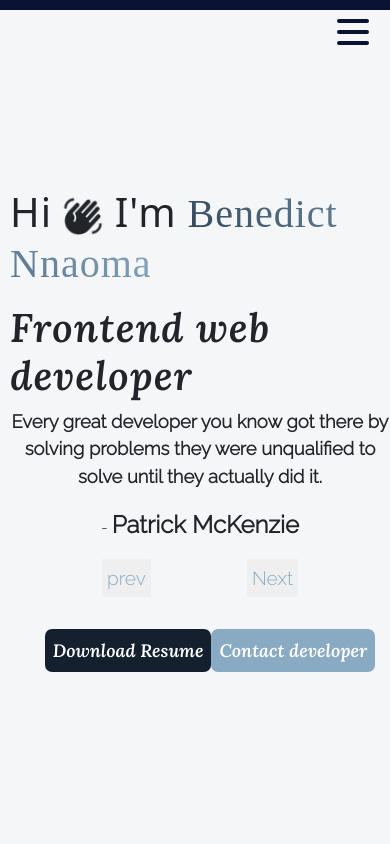
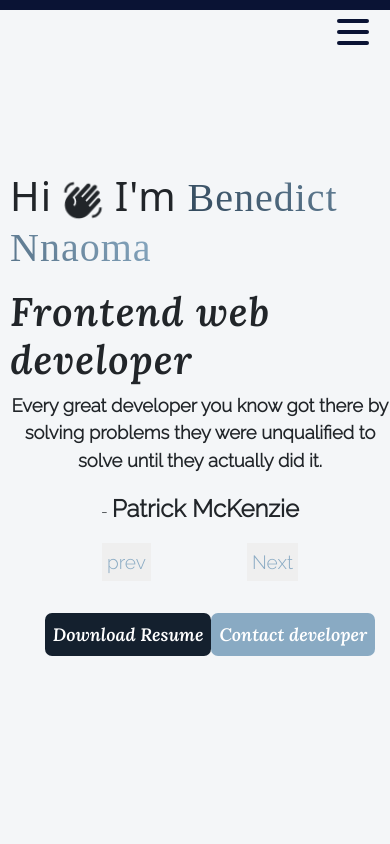
Before and after one commit to Benedictnno/portfolio, a React (Vite) app: page / in a window 390 px wide. Shown: the top 844 px of the page. Built offline with nearby package versions, Linux system fonts and the light colour scheme; a web font is replaced by a local one.

Commit message:
spacing 2

```diff
--- a/src/Components/Buttom/Contact.jsx
+++ b/src/Components/Buttom/Contact.jsx
@@ -1,5 +1,3 @@
-import React, { useState } from 'react'
-import { CopyToClipboard } from 'react-copy-to-clipboard'
 import {
   AiFillPhone,
   AiFillMail,
@@ -30,9 +28,6 @@ const Contact = () => {
       },
     ];
 
-     const handleCopy = () => {
-       setCopied(true);
-     };
   return (
     <div className="copy" id="contact">
       {data.map((copy) => {
--- a/src/index.css
+++ b/src/index.css
@@ -556,7 +556,7 @@ margin: 0 auto;
   }
 
  .intro {
-   margin-top: 12rem;
+   margin-top: 10rem;
    display: block;
    margin-left: 10px;
 
```
